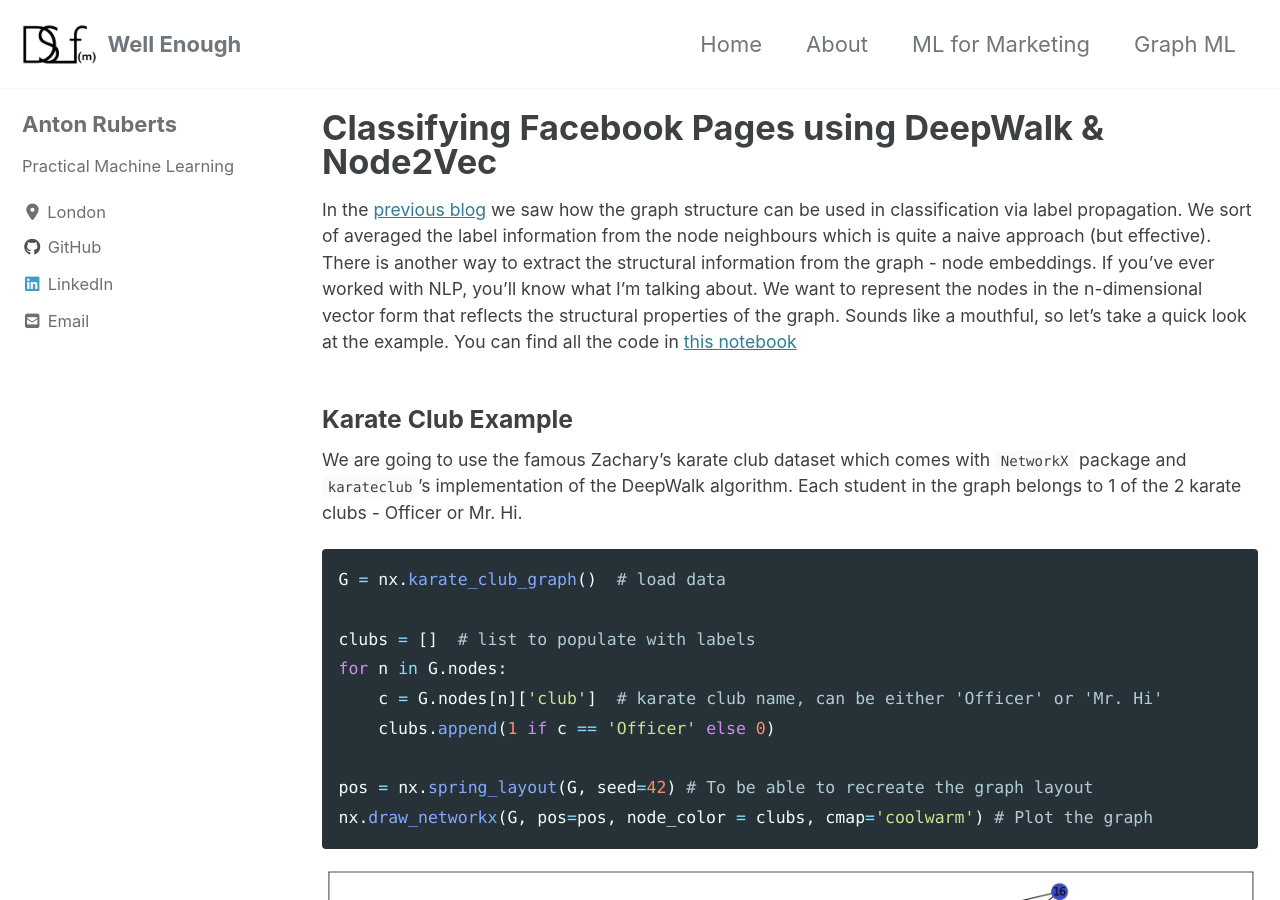
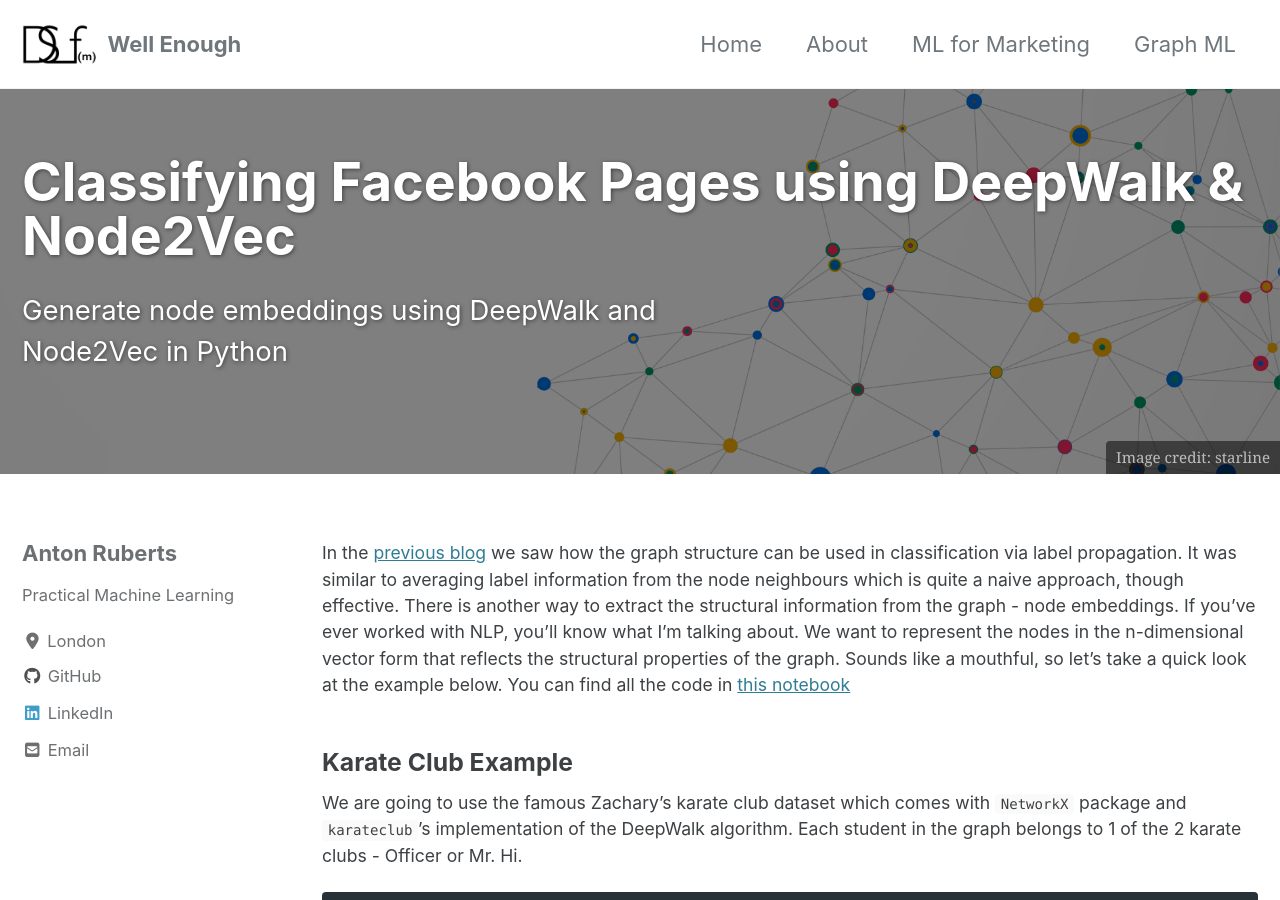
Before and after one commit to AntonsRuberts/AntonsRuberts.github.io, a Jekyll site: the page built from _graph/deepwalk.md, in a window 1280 px wide and 900 px high. Built offline with Jekyll 4.4.1, drawn with Linux system fonts in a browser that asks for light colours; cached includes are drawn as plain includes; nearby versions of some CDN libraries; some of the changed text lies outside the part shown.

Commit message:
header image

````diff
--- a/_graph/deepwalk.md
+++ b/_graph/deepwalk.md
@@ -4,9 +4,13 @@
 tags: [graphs, classification]
 excerpt: "Generate node embeddings using DeepWalk and Node2Vec in Python"
 classes: wide
+header:
+    overlay_image: "../../assets/images/white_background.png"
+    overlay_filter: 0.5
+    caption: "Image credit: [starline](https://www.freepik.com/starline)"
 ---
 
-In the [previous blog](https://antonsruberts.github.io/graph/label_propagation/) we saw how the graph structure can be used in classification via label propagation. We sort of averaged the label information from the node neighbours which is quite a naive approach (but effective). There is another way to extract the structural information from the graph - node embeddings. If you've ever worked with NLP, you'll know what I'm talking about. We want to represent the nodes in the n-dimensional vector form that reflects the structural properties of the graph. Sounds like a mouthful, so let's take a quick look at the example. You can find all the code in [this notebook](https://github.com/AntonsRuberts/graph_ml/blob/main/Facebook%20-%20DeepWalk%20and%20Node2Vec.ipynb)
+In the [previous blog](https://antonsruberts.github.io/graph/label_propagation/) we saw how the graph structure can be used in classification via label propagation. It was similar to averaging label information from the node neighbours which is quite a naive approach, though effective. There is another way to extract the structural information from the graph - node embeddings. If you've ever worked with NLP, you'll know what I'm talking about. We want to represent the nodes in the n-dimensional vector form that reflects the structural properties of the graph. Sounds like a mouthful, so let's take a quick look at the example below. You can find all the code in [this notebook](https://github.com/AntonsRuberts/graph_ml/blob/main/Facebook%20-%20DeepWalk%20and%20Node2Vec.ipynb)
 
 ### Karate Club Example
 We are going to use the famous Zachary's karate club dataset which comes with `NetworkX` package and `karateclub`'s implementation of the DeepWalk algorithm. Each student in the graph belongs to 1 of the 2 karate clubs - Officer or Mr. Hi.
@@ -95,7 +99,7 @@
 Now the question is - how can we get meaningful embeddings using the generated random walks? Well, if you've ever worked with NLP you already know the answer - use the Word2Vec algorithm. In particular, we're going to use the skip-gram model with hierarchical softmax layer. There are a lot of detailed resources about the inner workings of these algorithms, but here are my favourites - Word2Vec explained by [Rasa](https://www.youtube.com/watch?v=BWaHLmG1lak) and hierarchical softmax explained by [Chris McCormick](https://www.youtube.com/watch?v=pzyIWCelt_E).
 
 The main idea of the skip-gram model is to predict the context of a sequence from a particular node (or word). For example, if we want to train embeddings for node 6 (example above), we'll train our model (usually a simple dense neural network) with the goal to predict the nodes that appear in its random walks. So, the model's input will be the node 6 (one-hot-encoded), middle layer will be the actual embedding, and output will be prediction of the node's context. This is a very high-level explanation and I encourage you to watch the videos above if you feel confused.
-!
+
 <img src="../../assets/images/deepwalk/skipgram.png" alt="skipgram-illustration">
 
 Since it's the same process as with Word2Vec, we can use the `gensim` implementation of the algorithm to get the embeddings.
@@ -147,7 +151,7 @@
     i+=1
 ```
 
-With data read in, we can build a graph now and generate the embeddings.
+With data read in, we can now build a graph and generate the embeddings.
 
 ### DeepWalk on Facebok Graph
 
````
Also changed, not shown: other parts of _graph/deepwalk.md (+1 -1 lines).
